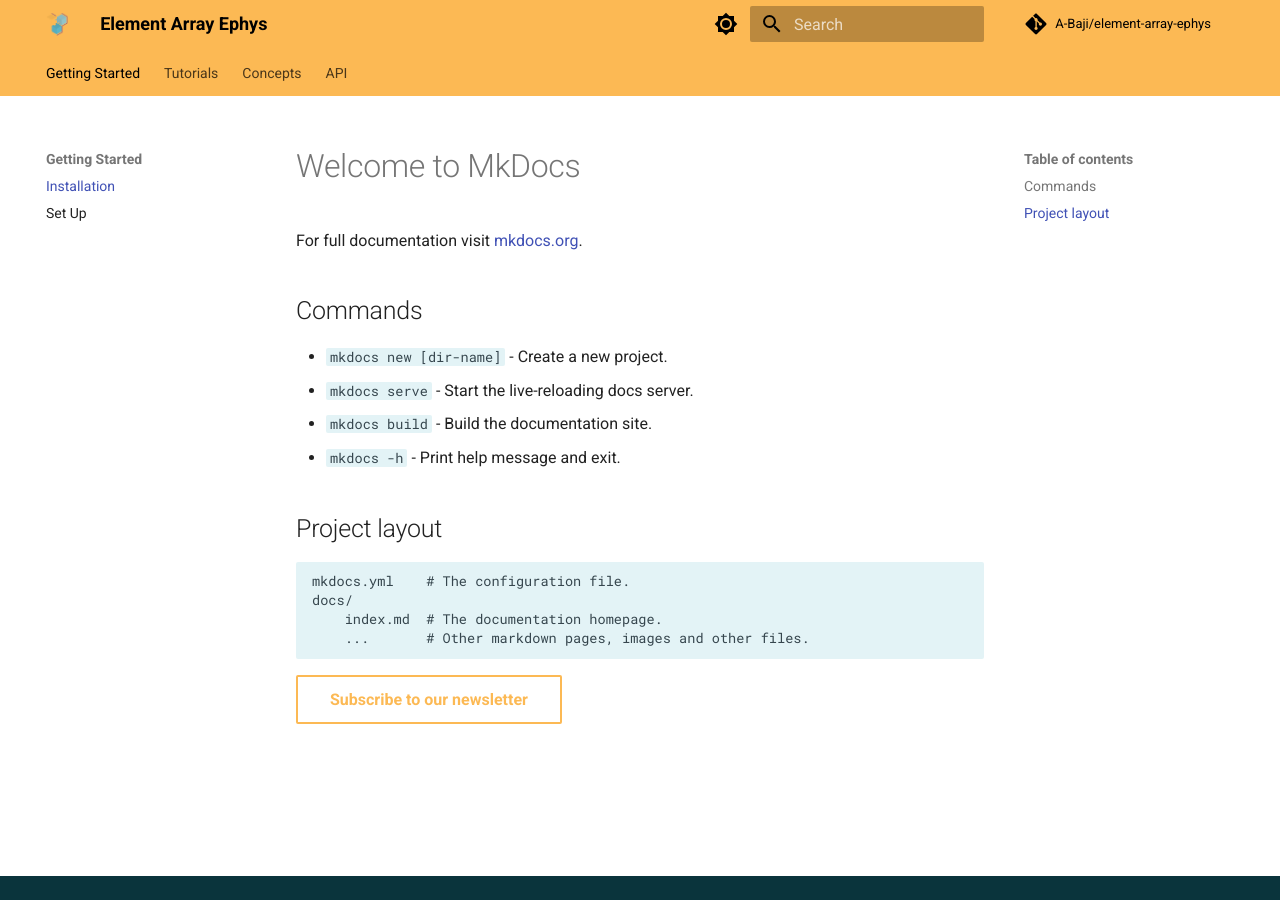
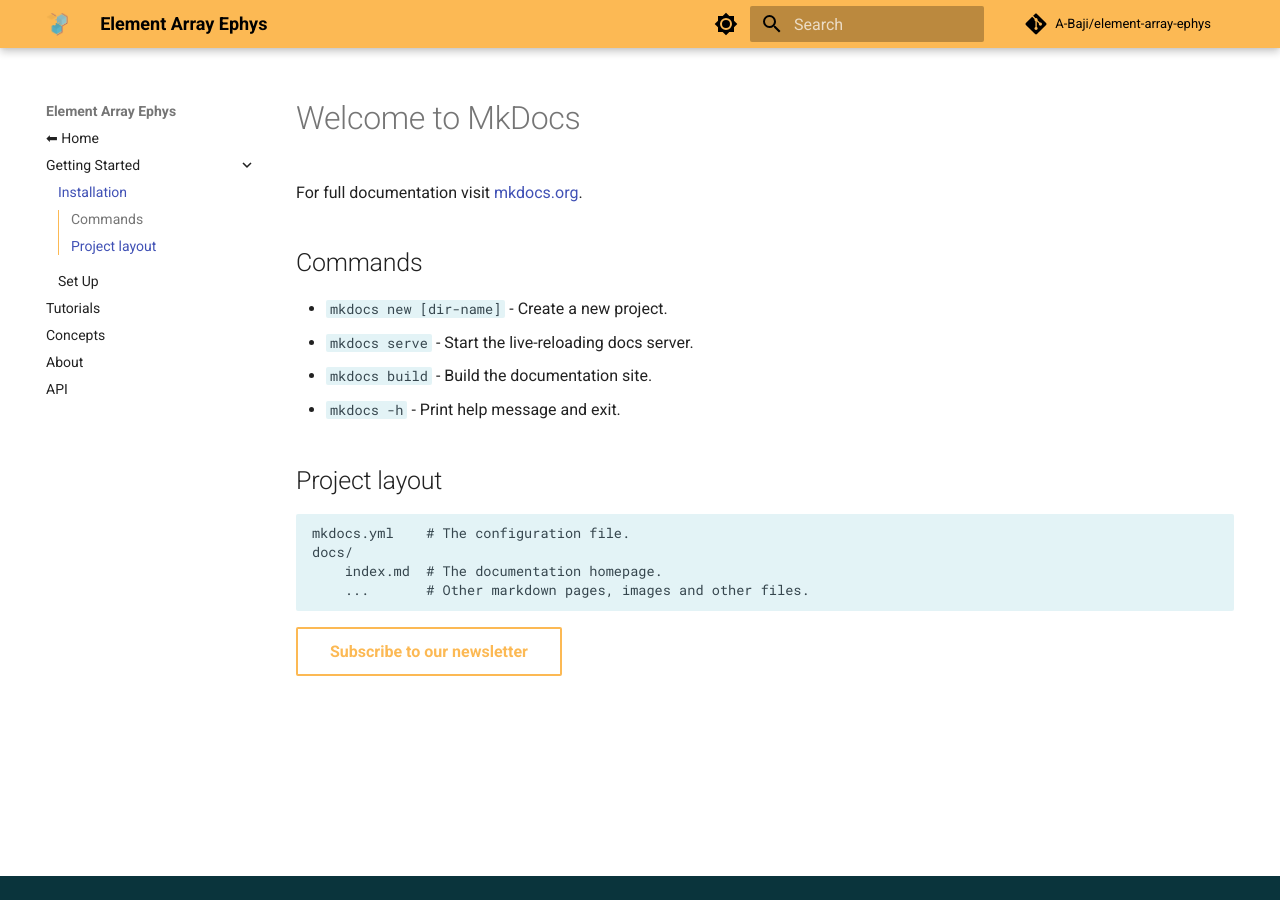
Before and after one commit to datajoint/element-array-ephys, an MkDocs documentation site: the page built from docs/src/getting_started/index.md, in a window 1280 px wide. Built offline with MkDocs 1.6.1 and Material for MkDocs 9.7.7, drawn with Linux system fonts in a browser that asks for light colours; comment, search, counter and statistics services are not loaded.

Commit message:
apply suggestions from review

```diff
--- a/docs/mkdocs.yml
+++ b/docs/mkdocs.yml
@@ -8,7 +8,8 @@
   logo: assets/logo.png
   favicon: assets/logo.png
   features:
-    - navigation.tabs
+   - toc.integrate
+  #  - navigation.tabs
   palette:
     - media: "(prefers-color-scheme: light)"
       scheme: datajoint-light
@@ -22,11 +23,13 @@
         name: Switch to light mode
 
 nav:
+  - ⬅ Home: https://www.datajoint.org/
   - Getting Started:
       - Installation: getting_started/index.md
       - Set Up: getting_started/setup.md
   - Tutorials: tutorials.md
   - Concepts: concepts.md
+  - About : about.md
   - API: api.md
 
 plugins:
--- a/docs/src/stylesheets/extra.css
+++ b/docs/src/stylesheets/extra.css
@@ -26,13 +26,14 @@
   --md-accent-fg-color: #fcb954;
 
   --md-code-fg-color: #87aeb2;
-  --md-code-bg-color: #3c3c3c;
+  --md-code-bg-color: #3c3c3c86;
   --md-code-hl-name-color: #17b2ff;
   --md-code-hl-operator-color: #87aeb2;
   --md-code-hl-punctuation-color: #87aeb2;
   --md-code-hl-comment-color: #ffd28d;
   --md-code-hl-generic-color: #87aeb2;
   --md-code-hl-variable-color: #87aeb2;
+  --md-code-hl-number-color: #f5771e;
 
   --md-typeset-table-color: #87aeb2;
 
```
Also changed, not shown: docs/src/about.md (added).
